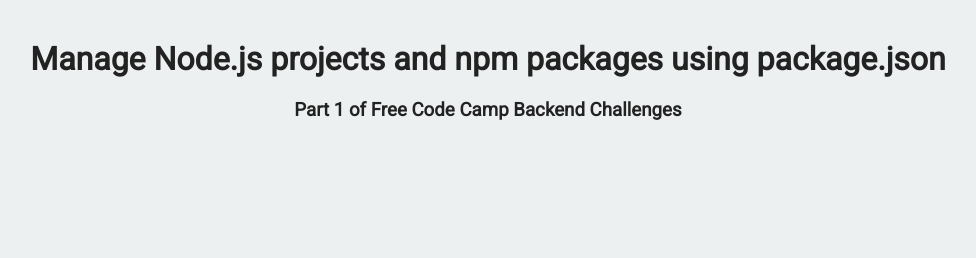
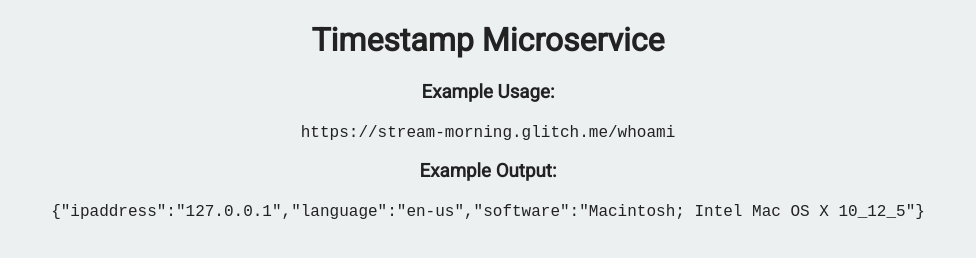
Before and after one commit to ShalaQweghen/timestamp_microservice, a website: page views/index.html in a window 1280 px wide. Shown: the whole page, without its empty margins (152-1128 px from the left). Drawn offline with Linux system fonts and the light colour scheme.

Commit message:
Update index.html

```diff
--- a/views/index.html
+++ b/views/index.html
@@ -2,17 +2,18 @@
 <html>
 
    <head>
-      <title>Backend Challenges | Free Code Camp</title>
+      <title>Timestamp Microservice Challenge | Free Code Camp</title>
       <link rel="shortcut icon" href="https://cdn.hyperdev.com/us-east-1%3A52a203ff-088b-420f-81be-45bf559d01b1%2Ffavicon.ico" type="image/x-icon"/>
       <link href="https://fonts.googleapis.com/css?family=Roboto" rel="stylesheet" type="text/css">
       <link href="/public/style.css" rel="stylesheet" type="text/css">
    </head>
 
    <body>
-      <div class="container">
-         <h1>Manage Node.js projects and npm packages using package.json</h1>
-         <h3>Part 1 of Free Code Camp Backend Challenges</h3>
-      </div>
+     <h1>Timestamp Microservice</h1>
+     <h3>Example Usage:</h3>
+     <code>https://stream-morning.glitch.me/whoami</code>
+     <h3>Example Output:</h3>
+     <code>{"ipaddress":"127.0.0.1","language":"en-us","software":"Macintosh; Intel Mac OS X 10_12_5"}</code>
    </body>
 
 </html>
```
